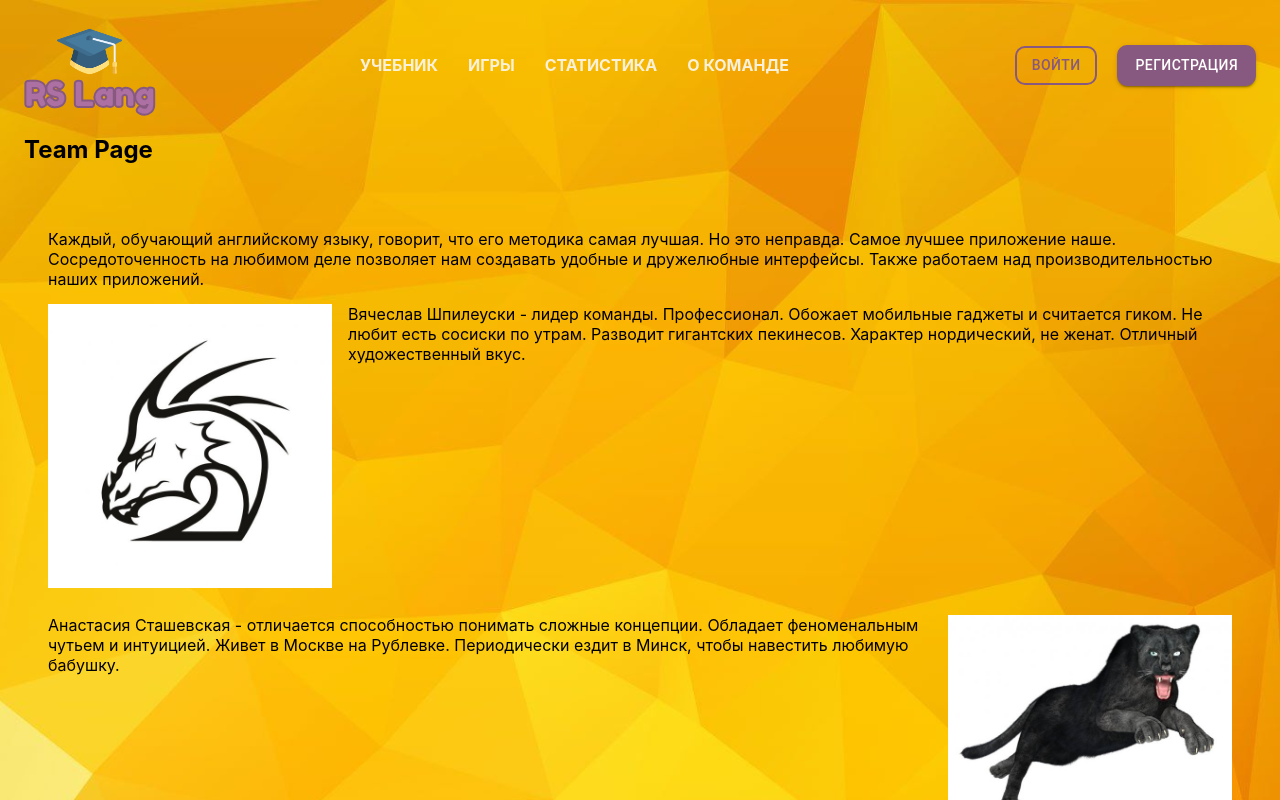
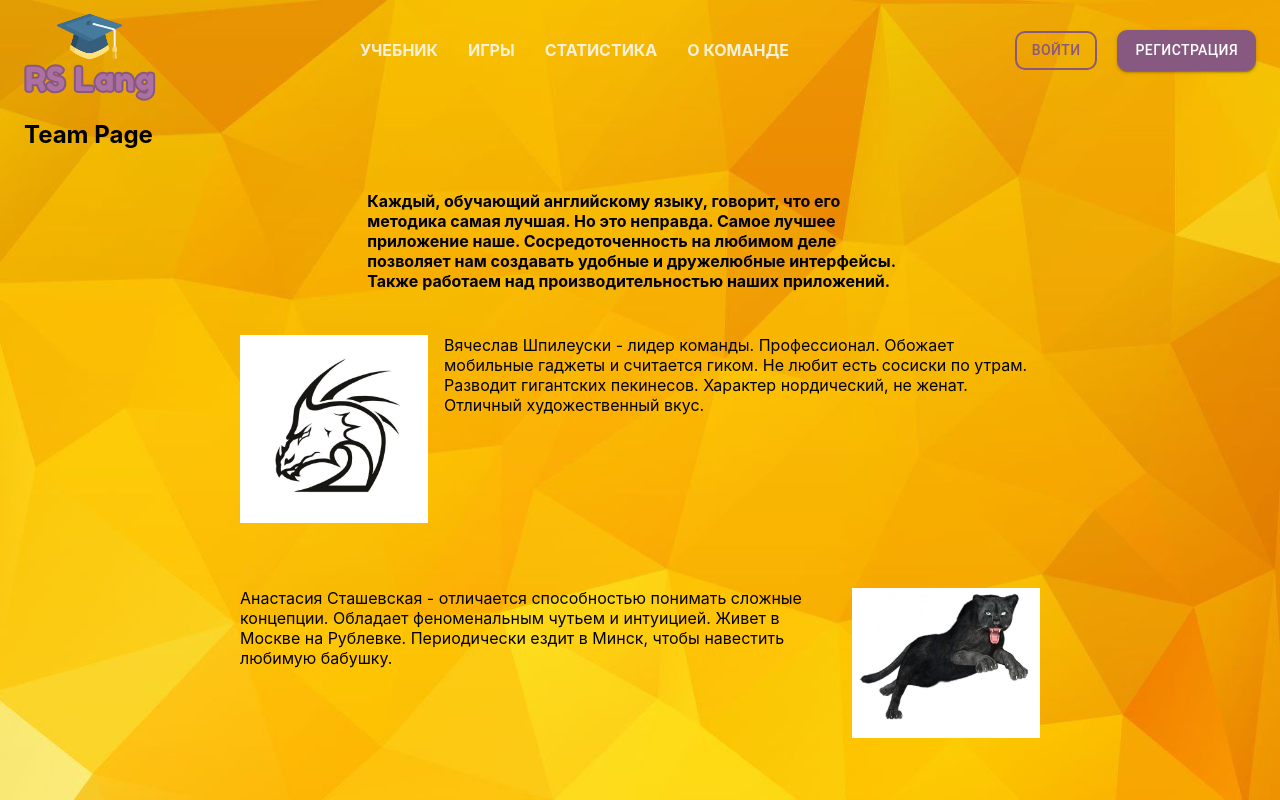
Before and after one commit to SlavaJSFE/rslang, a React (Create React App) app in the folder client/: page /team in a window 1280 px wide. Shown: the top 800 px of the page. Built offline with nearby package versions, Linux system fonts and the light colour scheme.

Commit message:
fix: fix style of team page

```diff
--- a/client/src/pages/team/Team.jsx
+++ b/client/src/pages/team/Team.jsx
@@ -17,11 +17,13 @@ export default function TeamPage() {
         <h2>Team Page</h2>
       </Container>
       <Container className="inner-team">
-        <Container>
-          Каждый, обучающий английскому языку, говорит, что его методика самая лучшая.
-          Но это неправда. Самое лучшее приложение наше. Сосредоточенность на любимом деле
-          позволяет нам создавать удобные и дружелюбные интерфейсы. Также работаем над
-          производительностью наших приложений.
+        <Container className="inner-team">
+          <h4>
+            Каждый, обучающий английскому языку, говорит, что его методика самая лучшая.
+            Но это неправда. Самое лучшее приложение наше. Сосредоточенность на любимом деле
+            позволяет нам создавать удобные и дружелюбные интерфейсы. Также работаем над
+            производительностью наших приложений.
+          </h4>
         </Container>
         <Container>
           <Grid container spacing={2}>
--- a/client/src/pages/team/Team.scss
+++ b/client/src/pages/team/Team.scss
@@ -1,12 +1,12 @@
 .inner-team {
-  width: 70%;
+  width: 70%!important;
 }
 
-.MuiContainer-root {
+.inner-team div {
   margin-top: 15px;
   margin-bottom: 15px;
 }
 
-img {
+.inner-team img {
   width: 100%;
 }
```
